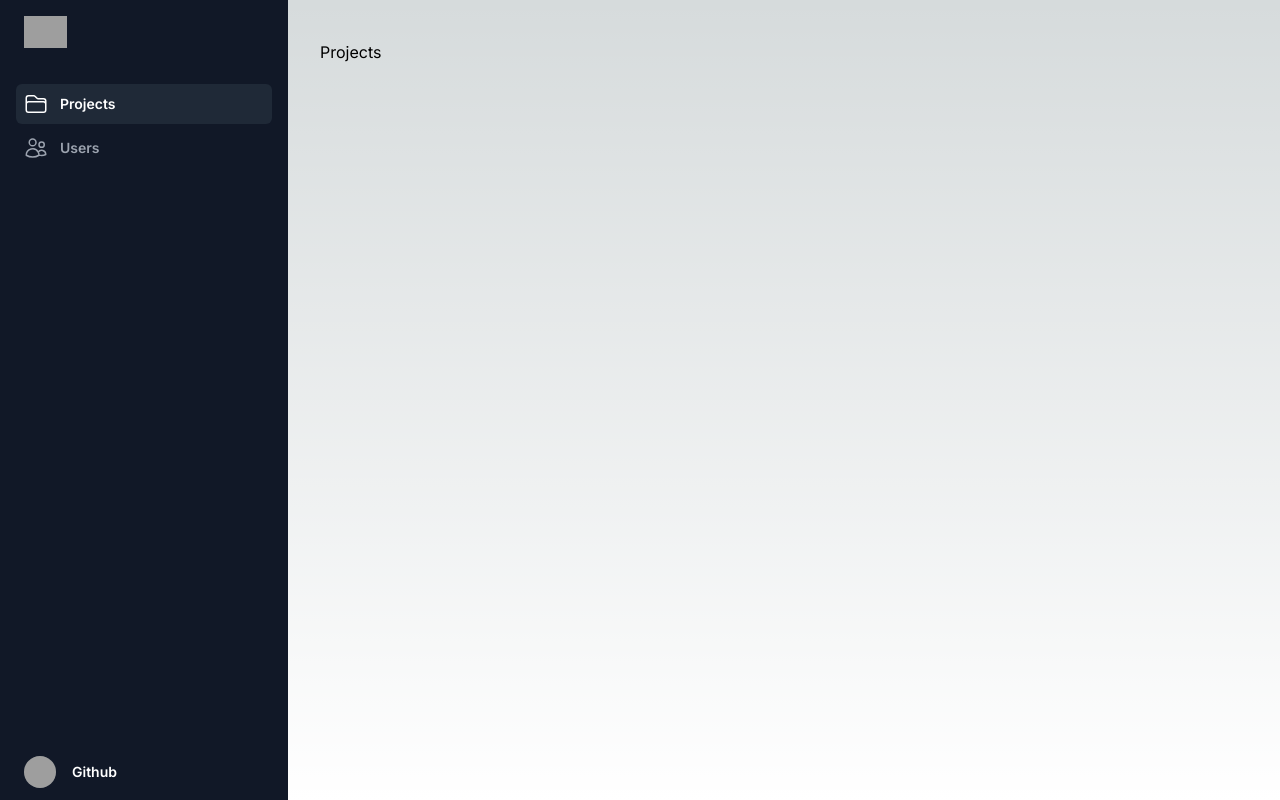
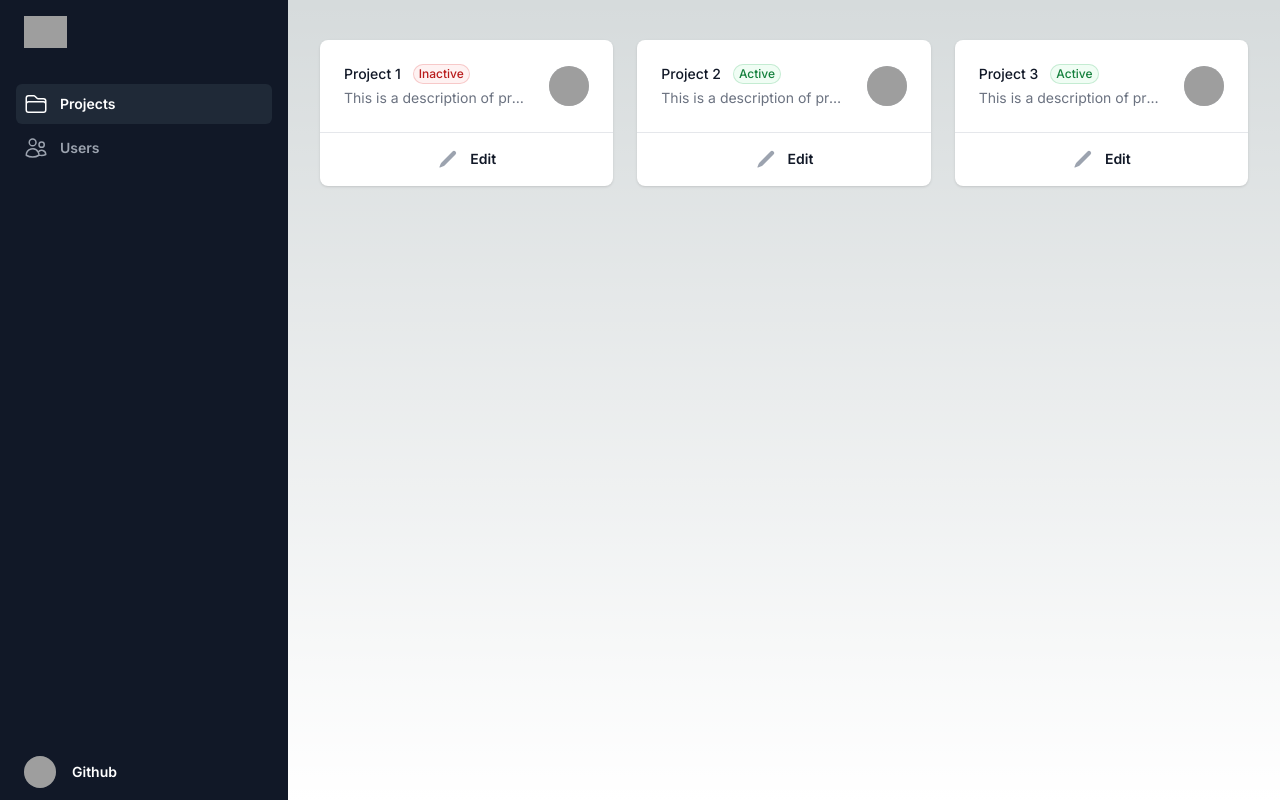
Before and after one commit to tevyt/red-flag, a Next.js app: page /projects in a window 1280 px wide. Built offline with nearby package versions, Linux system fonts and the light colour scheme; grey boxes are pictures that could not be loaded.

Commit message:
Adds listing for projects

```diff
--- /dev/null
+++ b/src/app/projects/components/ProjectListing.tsx
@@ -0,0 +1,81 @@
+import { PencilIcon } from "@heroicons/react/20/solid";
+import { Project, ProjectStatus } from "../types";
+import Link from "next/link";
+import classNames from "@/app/utils/classNames";
+
+interface ProjectListingProps {
+  projects: Project[];
+}
+export default function ProjectListing(props: ProjectListingProps) {
+  const { projects } = props;
+  return (
+    <ul
+      role="list"
+      className="grid grid-cols-1 gap-6 sm:grid-cols-2 lg:grid-cols-3"
+    >
+      {projects.map((project) => (
+        <li
+          key={project.id}
+          className="col-span-1 divide-y divide-gray-200 rounded-lg bg-white shadow"
+        >
+          <div className="flex w-full items-center justify-between space-x-6 p-6">
+            <div className="flex-1 truncate">
+              <div className="flex items-center space-x-3">
+                <h3 className="truncate text-sm font-medium text-gray-900">
+                  {project.name}
+                </h3>
+                <StatusPill status={project.status} />
+              </div>
+              <p className="mt-1 truncate text-sm text-gray-500">
+                {project.description}
+              </p>
+            </div>
+
+            <img
+              className="h-10 w-10 flex-shrink-0 rounded-full bg-gray-300"
+              src={project.imageUrl}
+              alt={project.name}
+            />
+          </div>
+          <div>
+            <div className="-mt-px flex divide-x divide-gray-200">
+              <div className="flex w-0 flex-1">
+                <Link
+                  href={`/projects/${project.id}`}
+                  className="relative -mr-px inline-flex w-0 flex-1 items-center justify-center gap-x-3 rounded-bl-lg border border-transparent py-4 text-sm font-semibold text-gray-900"
+                >
+                  <PencilIcon
+                    className="h-5 w-5 text-gray-400"
+                    aria-hidden="true"
+                  />
+                  Edit
+                </Link>
+              </div>
+            </div>
+          </div>
+        </li>
+      ))}
+    </ul>
+  );
+}
+
+interface StatusPillProps {
+  status: ProjectStatus;
+}
+
+function StatusPill(props: StatusPillProps) {
+  const statusColors =
+    props.status === "active"
+      ? "bg-green-50 text-green-700 ring-green-600/20"
+      : "bg-red-50 text-red-700 ring-red-600/20";
+  return (
+    <span
+      className={classNames(
+        "inline-flex flex-shrink-0 items-center rounded-full px-1.5 py-0.5 text-xs font-medium ring-1 ring-inset capitalize",
+        statusColors
+      )}
+    >
+      {props.status}
+    </span>
+  );
+}
--- a/src/app/projects/page.tsx
+++ b/src/app/projects/page.tsx
@@ -1,10 +1,36 @@
 "use client";
 import Shell from "../components/Shell";
+import ProjectListing from "./components/ProjectListing";
+import { Project } from "./types";
 
 export default function Projects() {
+  const projects: Project[] = [
+    {
+      id: 1,
+      name: "Project 1",
+      description: "This is a description of project 1",
+      imageUrl: "https://picsum.photos/200/200",
+      status: "inactive",
+    },
+    {
+      id: 2,
+      name: "Project 2",
+      description: "This is a description of project 2",
+      imageUrl: "https://picsum.photos/200/200",
+      status: "active",
+    },
+    {
+      id: 3,
+      name: "Project 3",
+      description: "This is a description of project 3",
+      imageUrl: "https://picsum.photos/200/200",
+      status: "active",
+    },
+  ];
+
   return (
     <Shell page="projects">
-      <h1>Projects</h1>
+      <ProjectListing projects={projects} />
     </Shell>
   );
 }
--- /dev/null
+++ b/src/app/projects/types.ts
@@ -0,0 +1,9 @@
+export type ProjectStatus = "active" | "inactive";
+
+export type Project = {
+  id: number;
+  name: string;
+  description: string;
+  status: ProjectStatus;
+  imageUrl: string;
+};
```
